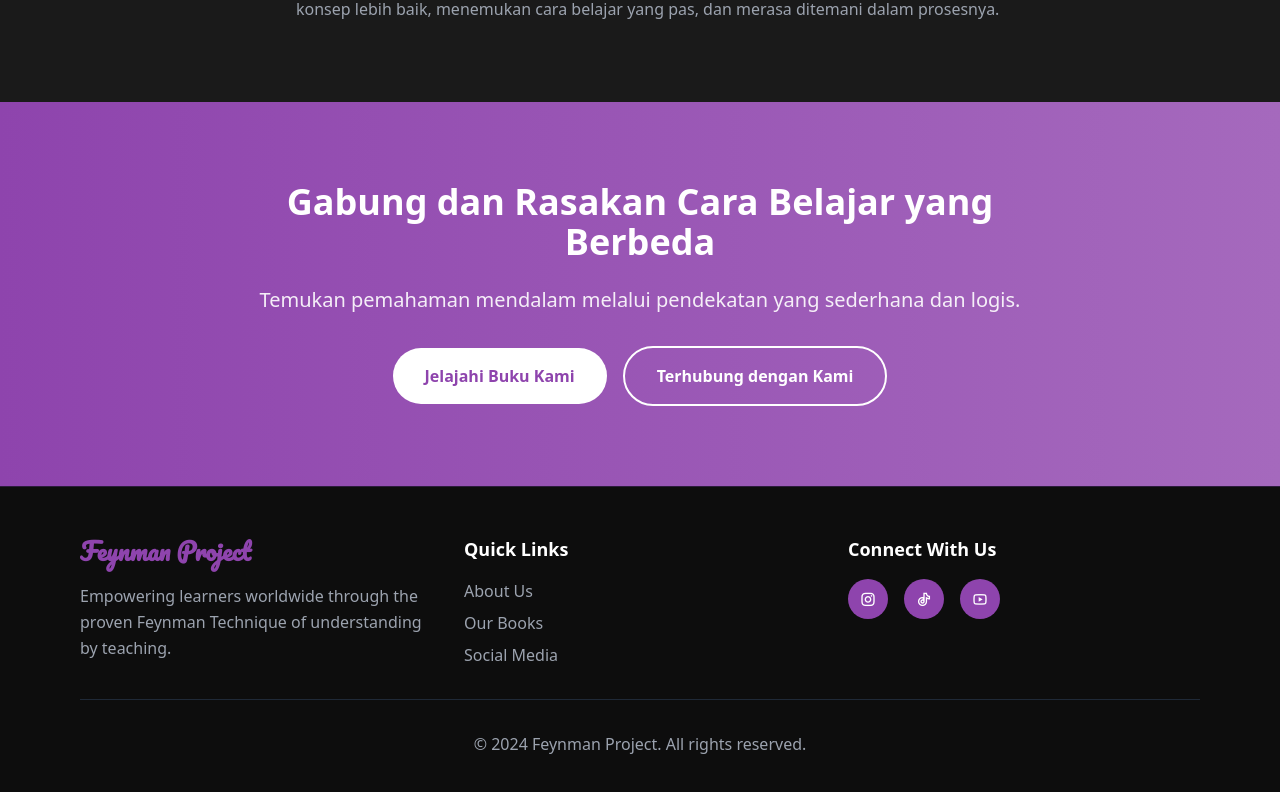
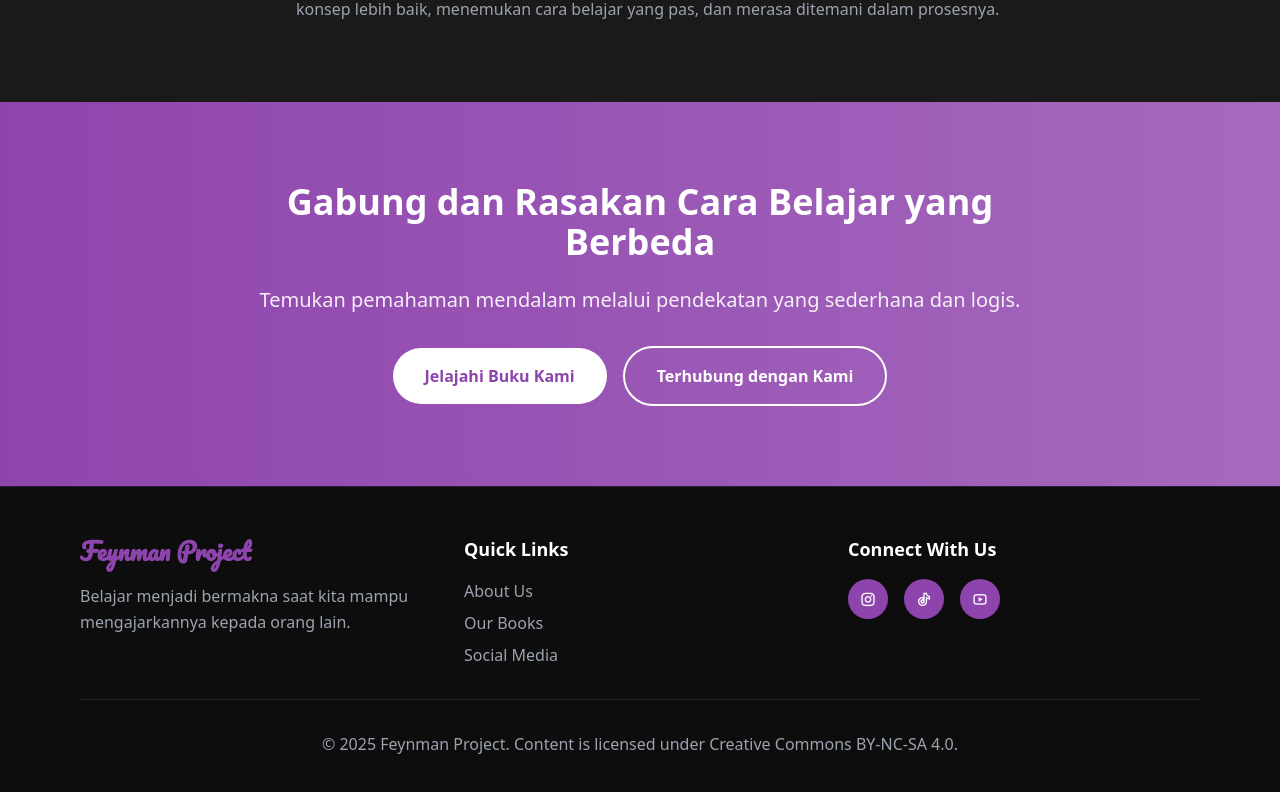
Before and after one commit to FeynmanProject/feynmanproject.github.io, a Next.js app: page /about in a window 1280 px wide. Shown: the part 4095-4887 px from the top of the page. Built offline with nearby package versions, Linux system fonts and the light colour scheme.

Commit message:
Update page.tsx

```diff
--- a/app/about/page.tsx
+++ b/app/about/page.tsx
@@ -371,7 +371,7 @@ export default function About() {
                 Feynman Project
               </div>
               <p className="text-gray-400 leading-relaxed">
-                Empowering learners worldwide through the proven Feynman Technique of understanding by teaching.
+                Belajar menjadi bermakna saat kita mampu mengajarkannya kepada orang lain.
               </p>
             </div>
 
@@ -416,7 +416,7 @@ export default function About() {
           </div>
 
           <div className="border-t border-gray-800 mt-8 pt-8 text-center">
-            <p className="text-gray-400">© 2024 Feynman Project. All rights reserved.</p>
+            <p className="text-gray-400">© 2025 Feynman Project. Content is licensed under Creative Commons BY-NC-SA 4.0.</p>
           </div>
         </div>
       </footer>
```
